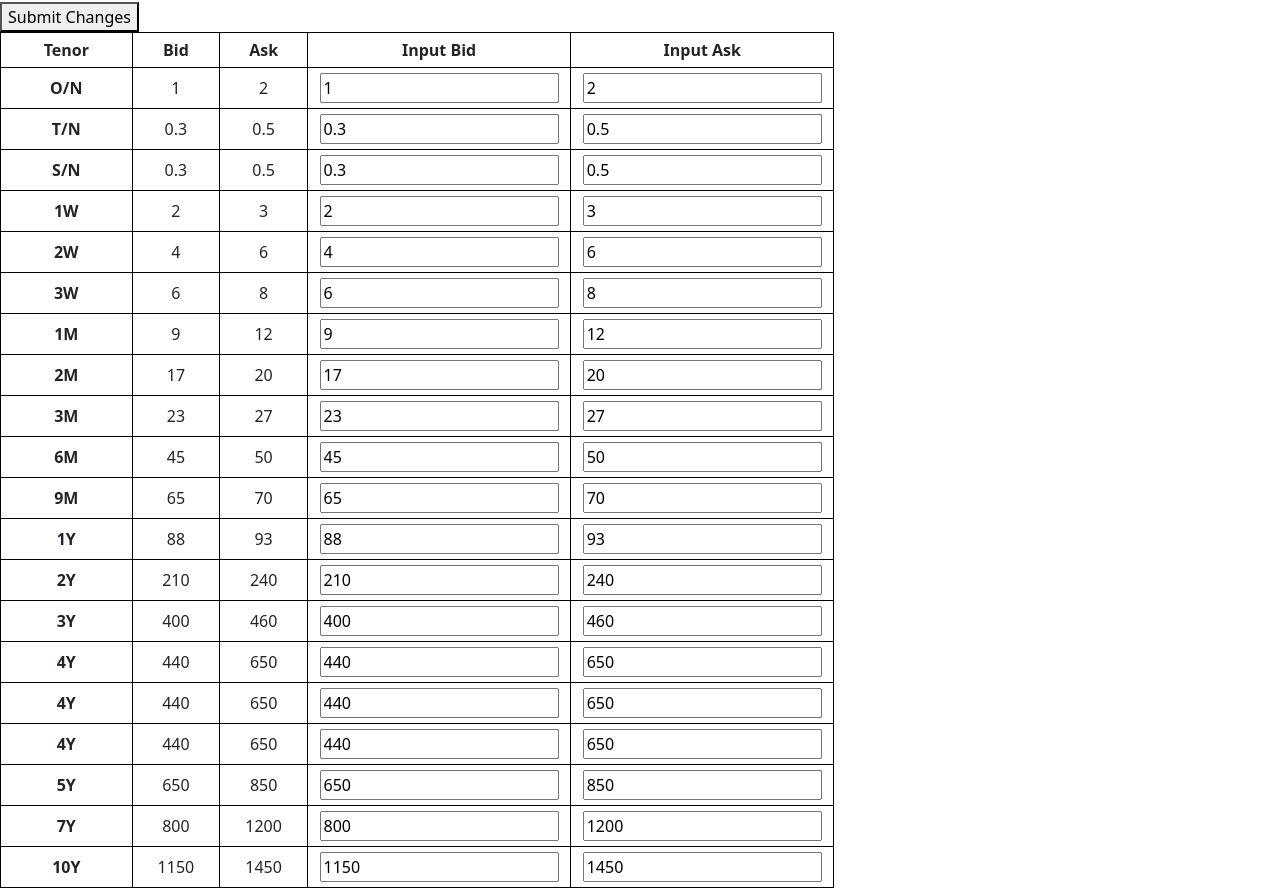
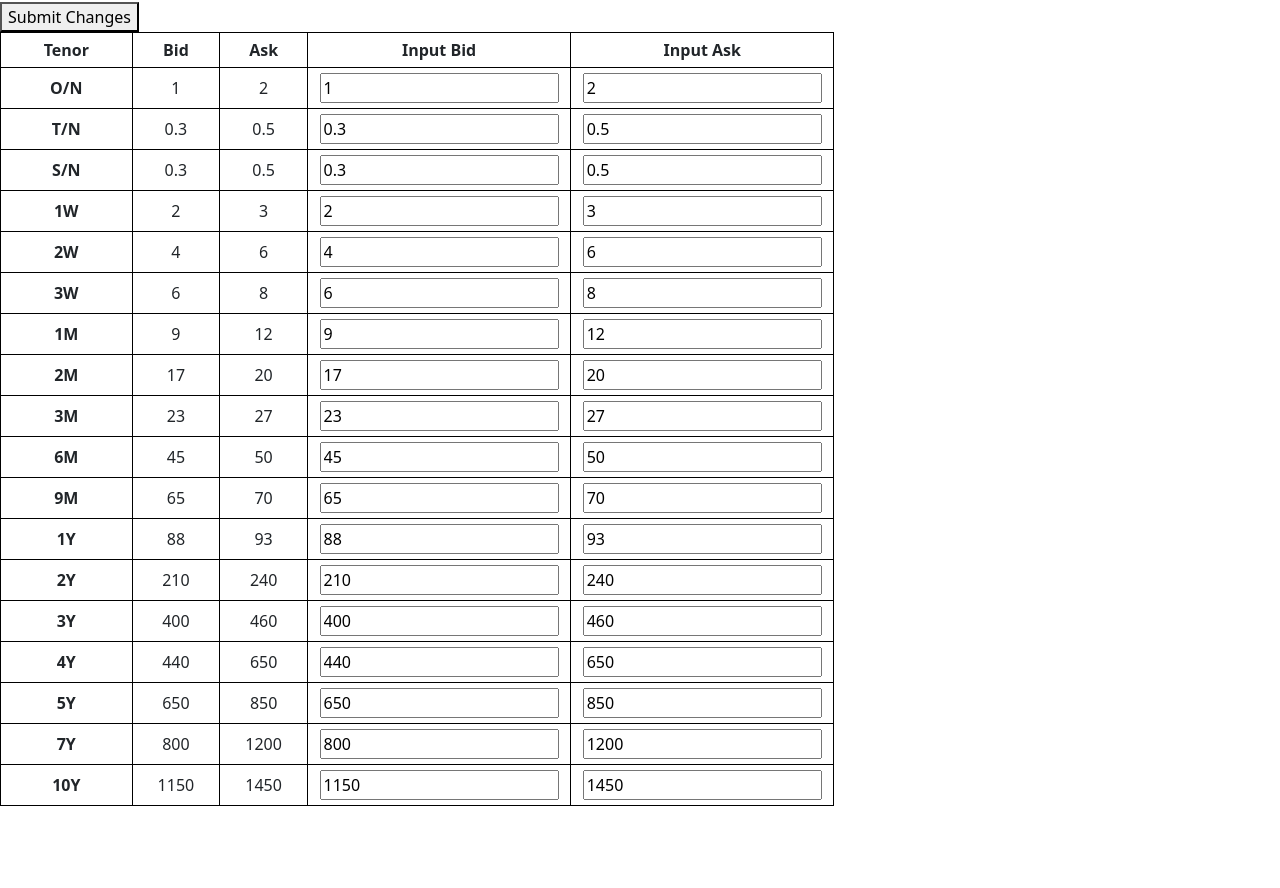
Before and after one commit to okumusselim/html-portfolio, a plain HTML site: page index.html in a window 1280 px wide. Shown: the part 110-998 px from the top of the page. After the commit the page ends 916 px from the top, so only its background shows below. Drawn offline with nearby package versions, Linux system fonts and the light colour scheme.

Commit message:
Update index.html
deleted extra 4y rows

```diff
--- a/index.html
+++ b/index.html
@@ -191,20 +191,6 @@
                 <td><input type="number"> </td>
             </tr>
             <tr>
-                <th>4Y</th>
-                <td>440</td>
-                <td>650</td>
-                <td><input type="number"> </td>
-                <td><input type="number"> </td>
-            </tr>
-            <tr>
-                <th>4Y</th>
-                <td>440</td>
-                <td>650</td>
-                <td><input type="number"> </td>
-                <td><input type="number"> </td>
-            </tr>
-            <tr>
                 <th>5Y</th>
                 <td>650</td>
                 <td>850</td>
```
